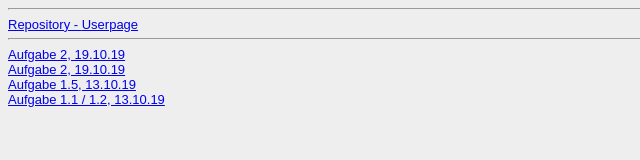
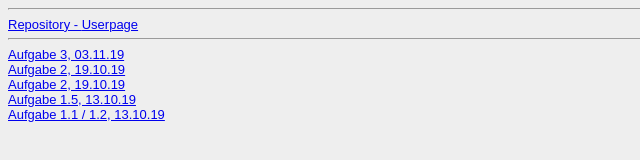
Before and after one commit to MelinaWa/Melina, a plain HTML site: page Steckbrief/steckbrief.htm in a window 1280 px wide. Shown: the whole page, without its empty margins (0-640 px from the left). Drawn offline with Linux system fonts and the light colour scheme.

Commit message:
Update steckbrief.htm

```diff
--- a/Steckbrief/steckbrief.htm
+++ b/Steckbrief/steckbrief.htm
@@ -11,6 +11,8 @@
 <a href="https://melinawa.github.io/" target="_blank" >Userpage </a>
 
 <hr>
+<a href="https://github.com/MelinaWa/EIA2/blob/master/Aufg3/Konzept_Character.pdf" target="_blank" >Aufgabe 3, 03.11.19 </a>
+<br>
 <a href="https://raw.githubusercontent.com/MelinaWa/EIA2/master/Aufg2/AD.jpeg" target="_blank" >Aufgabe 2, 19.10.19 </a>
 <br>
 <a href="https://raw.githubusercontent.com/MelinaWa/EIA2/master/Aufg2/UI.jpeg" target="_blank" >Aufgabe 2, 19.10.19 </a>
```
